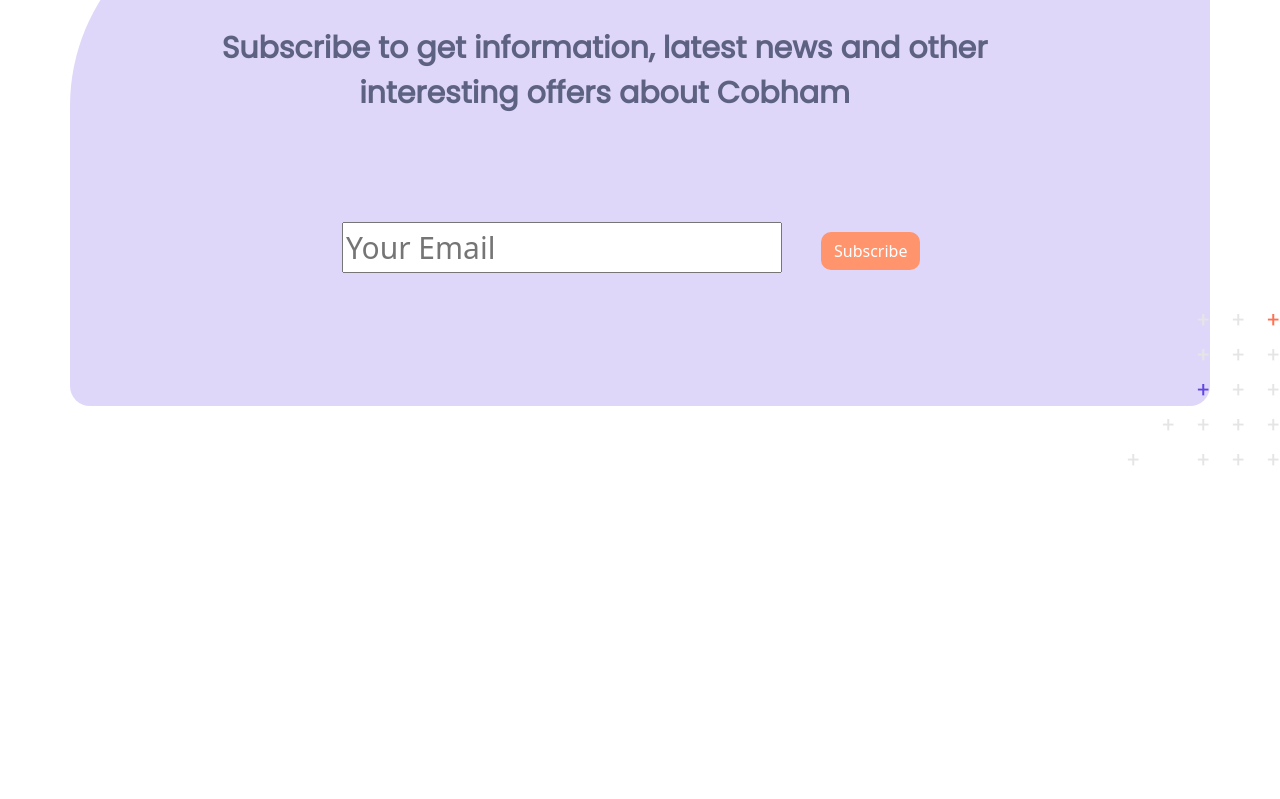
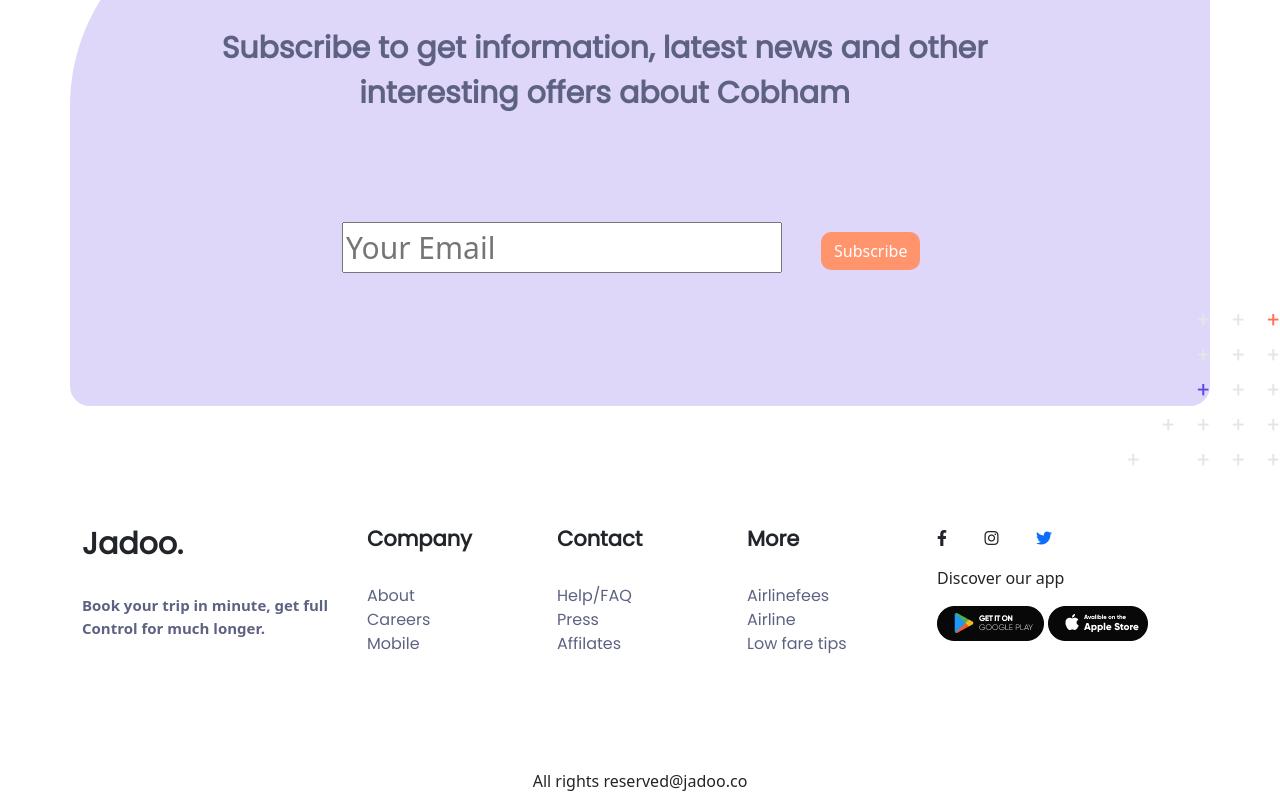
Before and after one commit to NH-Hridoy/Traveling-Website, a plain HTML site: page index.html in a window 1280 px wide. Shown: the part 3256-4055 px from the top of the page. Before the commit the page ends 3728 px from the top, so only its background shows below. Drawn offline with nearby package versions, Linux system fonts and the light colour scheme; a web font is replaced by a local one.

Commit message:
Traveling Website practice

```diff
--- a/index.html
+++ b/index.html
@@ -256,6 +256,48 @@ interesting offers about Cobham
 <p><input type="text"placeholder="Your Email"> &nbsp &nbsp <a class="btn btn-subscribe" href="">Subscribe</a></p>
 </div>
 </div>
+<!-- bottom part start here -->
+<div class="container margine">
+  <div class="row">
+    <div class="col-md-3">
+      <h1 class="bottom-text2">Jadoo.</h1> <br>
+      <p class="text4">Book your trip in minute, get full <br>
+        Control for much longer.
+        </p>
+        </div>
+        <div class="col-md-2">
+      <h1 class="bottom-text">Company</h1> <br>
+      <p class="text3">About <br> Careers <br>Mobile </p>
+        </div>
+        <div class="col-md-2">
+          <h1 class="bottom-text">Contact</h1> <br>
+          <p class="text3">Help/FAQ <br> Press <br>Affilates </p>
+        </div>
+        <div class="col-md-2">
+          <h1 class="bottom-text">More</h1> <br>
+          <p class="text3">Airlinefees <br> Airline <br>Low fare tips </p>
+        </div>
+        <div class="col-md-3">
+      <p>
+        <i class="fa-brands fa-facebook-f"></i>
+        &nbsp  &nbsp  &nbsp  &nbsp
+        <i class="fab fa-instagram"></i>
+        &nbsp  &nbsp  &nbsp  &nbsp
+        <a href="#"><i class="fa-brands fa-twitter"></i></a>
+      </p>
+      <p class="bottom-text3">Discover our app</p>
+
+      <div>
+        <img src="image/Google Play.png" alt="">
+        <img src="image/Play Store.png" alt="">
+      </div>
+        </div>
+  </div>
+</div>
+<footer class="text-center margine">
+  <h6>All rights reserved@jadoo.co</h6>
+
+</footer>
 
     <script src="https://cdn.jsdelivr.net/npm/@popperjs/core@2.10.2/dist/umd/popper.min.js" integrity="sha384-7+zCNj/IqJ95wo16oMtfsKbZ9ccEh31eOz1HGyDuCQ6wgnyJNSYdrPa03rtR1zdB" crossorigin="anonymous"></script>
 <script src="https://cdn.jsdelivr.net/npm/bootstrap@5.1.3/dist/js/bootstrap.min.js" integrity="sha384-QJHtvGhmr9XOIpI6YVutG+2QOK9T+ZnN4kzFN1RtK3zEFEIsxhlmWl5/YESvpZ13" crossorigin="anonymous"></script>
--- a/style.css
+++ b/style.css
@@ -139,3 +139,14 @@ font-size: 30px;
   float: right;
   margin-top: 500px;
 }
+.bottom-text{
+  font-family: 'Poppins', sans-serif;
+  font-weight: bold;
+  font-size: 21px;
+}
+.bottom-text2{
+  font-family: 'Poppins', sans-serif;
+  font-weight: bold;
+  font-size: 30px;
+
+}
```
Also changed, not shown: image/Google Play.png (added), image/Play Store.png (added), image/fb.png (added), image/instagram.png (added), image/twitter.png (added).
